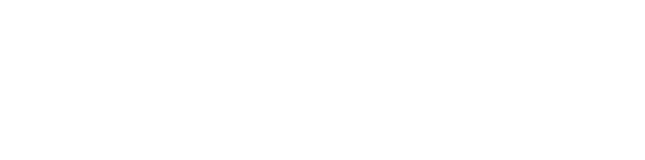
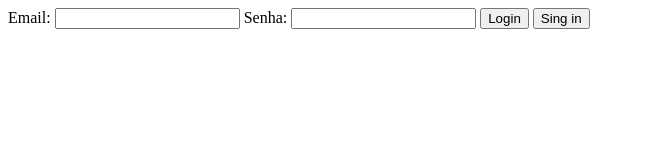
Before and after one commit to VitorMiguelOliv/trabalho-pratico-semana-03-VitorMiguelOliv, a website: page public/index.html in a window 1280 px wide. Shown: the whole page, without its empty margins (0-645 px from the left). Drawn offline with Linux system fonts and the light colour scheme.

Commit message:
ADD form

```diff
--- a/public/index.html
+++ b/public/index.html
@@ -12,11 +12,16 @@
     <!--Cabecalho-->
     <header>
         <div>
-
             <section class="cabecalho">
                 <form class="login">
+                    <label for="Email">Email:</label>
+                    <input type="email" id="email" name="email" required>
+                    <label for="password">Senha:</label>
+                    <input type="password" id="password" name="password" required>
+                    <button type="submit">Login</button>
+                    <button type="submit"> Sing in</button>
+                </form>
 
-                </form>
                 <nav class="pesquisa">
 
                 </nav>
```
